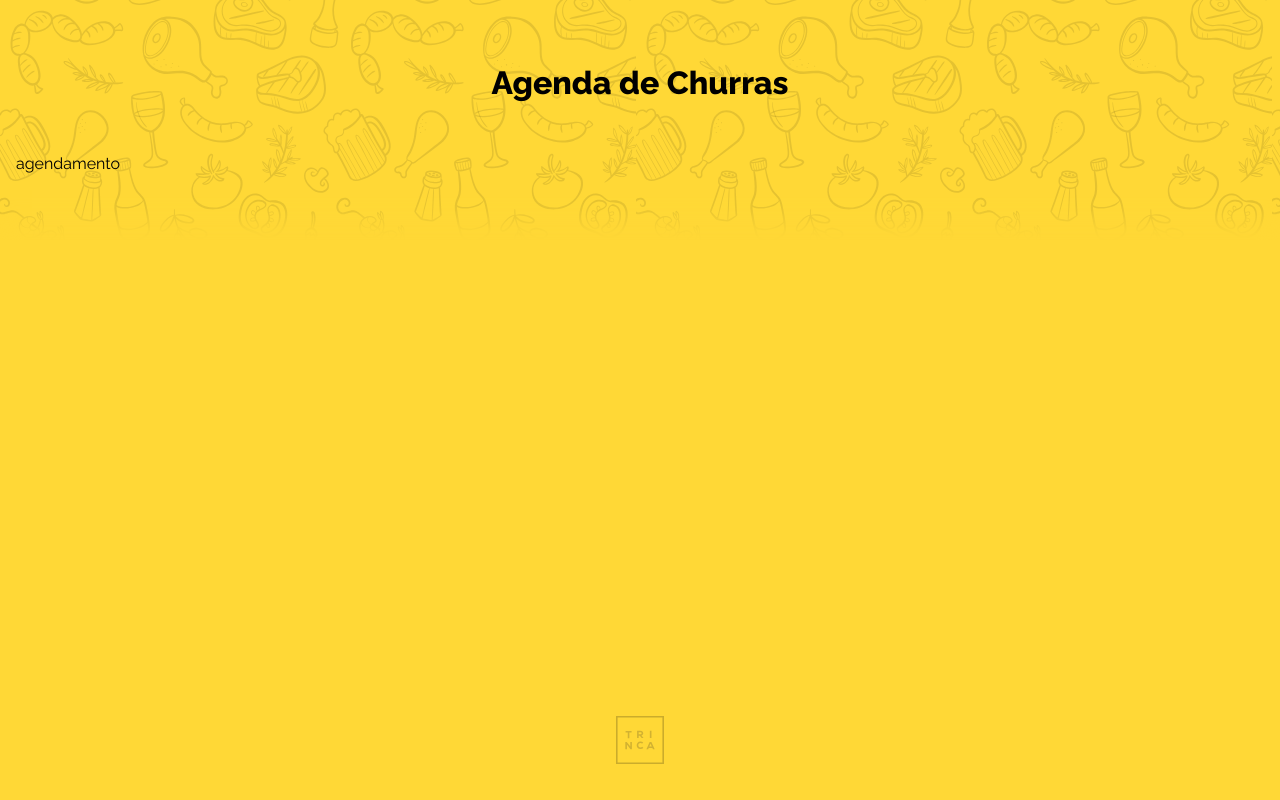
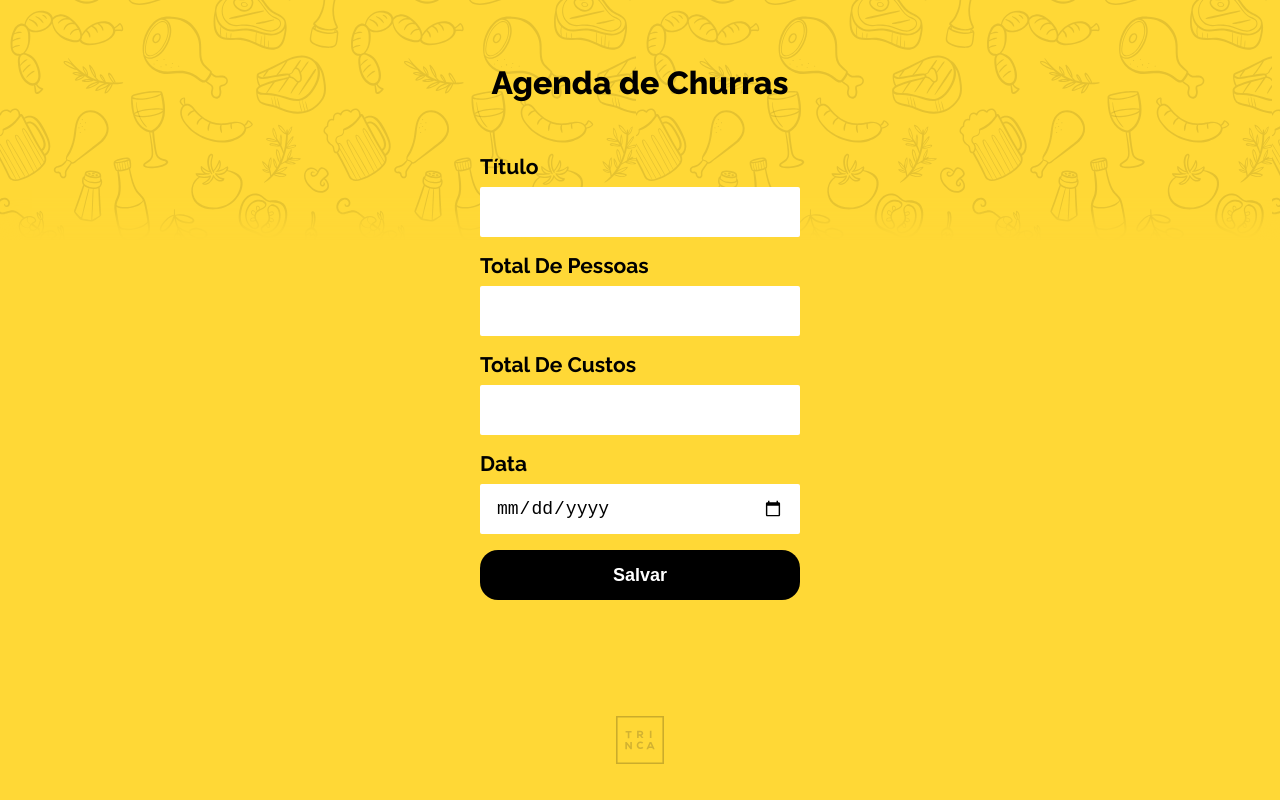
Before and after one commit to fcampara/trinca-churras, a Next.js app: page /agendamento in a window 1280 px wide. Built offline with nearby package versions, Linux system fonts and the light colour scheme.

Commit message:
feat(agendamento): create new for to generate a new schedule

```diff
--- a/server/db.json
+++ b/server/db.json
@@ -20,6 +20,49 @@
       "date": "01/06/2023",
       "title": "Sem motivo",
       "totalPeople": 12
+    },
+    {
+      "$ACTION_ID_4ee08b72b78bae332b1e5b8087621d89b5cdd7b8": "",
+      "title": "teste",
+      "totalPeople": "213",
+      "amount": "12312",
+      "date": "3233-02-23",
+      "id": 4
+    },
+    {
+      "title": "yeste",
+      "totalPeople": "123",
+      "amount": "213",
+      "date": "3233-02-23",
+      "id": 5
+    },
+    {
+      "title": "teste",
+      "totalPeople": "123",
+      "amount": "123",
+      "date": "0003-02-23",
+      "id": 6
+    },
+    {
+      "title": "Novo",
+      "totalPeople": "123",
+      "amount": "123",
+      "date": "2333-04-24",
+      "id": 7
+    },
+    {
+      "title": "Novo",
+      "totalPeople": "123",
+      "amount": "123",
+      "date": "2333-04-24",
+      "id": 8
+    },
+    {
+      "title": "Novo 123",
+      "totalPeople": "123",
+      "amount": "1231",
+      "date": "3233-02-23",
+      "id": 9
     }
   ]
 }
--- /dev/null
+++ b/src/app/agendamento/actions.ts
@@ -0,0 +1,18 @@
+'use server'
+
+import { CreateScheduleDTO, createSchedule } from '@/services/schedule'
+import { revalidatePath } from 'next/cache'
+import { redirect } from 'next/navigation'
+
+const submit = async (formData: FormData) => {
+  const payload: Record<string, any> = {}
+  for (const [key, value] of formData) {
+    if (!key.includes("ACTION_ID")) payload[key] = value
+  }
+
+  await createSchedule(payload as CreateScheduleDTO)
+  revalidatePath('/agenda')
+  redirect('/agenda')
+}
+
+export default submit
--- /dev/null
+++ b/src/app/agendamento/agendamento.module.scss
@@ -0,0 +1,7 @@
+.agendamento {
+  display: flex;
+  align-items: center;
+  justify-content: center;
+  flex-direction: column;
+  gap: 16px
+}
--- a/src/app/agendamento/layout.tsx
+++ /dev/null
@@ -1 +0,0 @@
-export { default } from "@/layout/default"
--- a/src/app/agendamento/page.tsx
+++ b/src/app/agendamento/page.tsx
@@ -1,9 +1,23 @@
+import Input from "@/components/Input";
+import styles from "@/app/agendamento/agendamento.module.scss"
+import Button from "@/components/Button";
+import submit from "@/app/agendamento/actions"
+
 const PageAgendamento = () => {
   return (
-    <div>
-      agendamento
-    </div>
-  )
-}
+    <form action={submit} className={styles["agendamento"]}>
+      <Input required name="title" label="Título" />
+      <Input
+        required
+        name="totalPeople"
+        type="number"
+        label="Total de pessoas"
+      />
+      <Input required name="amount" type="number" label="Total de custos" />
+      <Input required name="date" type="date" label="Data" />
+      <Button type="submit">Salvar</Button>
+    </form>
+  );
+};
 
-export default PageAgendamento
+export default PageAgendamento;
--- a/src/components/Card/Card.types.ts
+++ b/src/components/Card/Card.types.ts
@@ -1,5 +1,5 @@
 type CardColor = "white" | "gray"
-export type CardElement = "div" | "a";
+export type CardElement = "div" | "a" | "form";
 export type CardProps<T extends CardElement = "div"> = {
   color?: CardColor
   tag?: keyof JSX.IntrinsicElements;
--- a/src/lib/fetcher/fetcher.ts
+++ b/src/lib/fetcher/fetcher.ts
@@ -1,12 +1,46 @@
-async function fetcher<T>(input: string, init?: RequestInit): Promise<T> {
-  const url = new URL(input, "http://localhost:3001").toString()
-  const res = await fetch(url, init)
+class Fetcher {
+  basePath: string
 
-  if (!res.ok) {
-    throw new Error("Failed to fetch data")
+  constructor() {
+    this.basePath = "http://localhost:3001"
   }
 
-  return res.json()
+  private makeURL(path: string) {
+    return new URL(path, this.basePath).toString()
+  }
+
+  private async call(input: string, init?: RequestInit) {
+    const url = this.makeURL(input)
+    const res = await fetch(url, {
+      ...init,
+      headers: {
+        "Content-Type": "application/json",
+      }
+    })
+
+    if (!res.ok) {
+      throw new Error("Failed to fetch data")
+    }
+
+    return res.json()
+  }
+
+  get<T>(url: string): Promise<T> {
+    return this.call(url, {
+      method: "GET"
+    })
+  }
+
+  post(url: string, data?: {
+    body: Record<string, any>
+  }) {
+    return this.call(url, {
+      method: "POST",
+      body: JSON.stringify(data?.body || {})
+    })
+  }
 }
 
-export { fetcher }
+const fetcher = new Fetcher()
+
+export default fetcher
--- /dev/null
+++ b/src/lib/fetcher/index.ts
@@ -0,0 +1 @@
+export { default } from "@/lib/fetcher/fetcher"
--- a/src/services/schedule/schedule.service.ts
+++ b/src/services/schedule/schedule.service.ts
@@ -1,7 +1,14 @@
-import { fetcher } from "@/lib/fetcher/fetcher"
-import { ScheduleDTO } from "./schedule.types"
+import fetcher from "@/lib/fetcher"
+import { CreateScheduleDTO, ScheduleDTO } from "./schedule.types"
 
 export const getSchedules = async () => {
-  const res = await fetcher<ScheduleDTO[]>('/schedules')
+  const res = await fetcher.get<ScheduleDTO[]>('/schedules')
   return res
 }
+
+export const createSchedule = async (payload: CreateScheduleDTO) => {
+  const res = await fetcher.post('/schedules', {
+    body: payload
+  })
+  return res
+}
--- a/src/services/schedule/schedule.types.ts
+++ b/src/services/schedule/schedule.types.ts
@@ -1,3 +1,4 @@
+
 export interface ScheduleDTO {
   id: number;
   amount: number;
@@ -5,3 +6,5 @@ export interface ScheduleDTO {
   title: string
   totalPeople: number
 }
+
+export type CreateScheduleDTO = Omit<ScheduleDTO, "id">
--- a/tsconfig.json
+++ b/tsconfig.json
@@ -12,6 +12,7 @@
     "resolveJsonModule": true,
     "isolatedModules": true,
     "jsx": "preserve",
+    "downlevelIteration": true,
     "incremental": true,
     "plugins": [
       {
```
